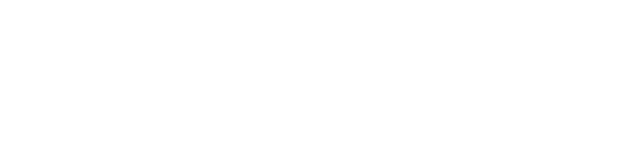
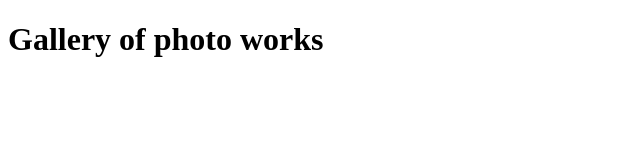
Before and after one commit to secret090/ITMO-WebDev-2023-Valeriy-Siluyanov, a plain HTML site: page index.html in a window 1280 px wide. Shown: the whole page, without its empty margins (0-640 px from the left). Drawn offline with Linux system fonts and the light colour scheme.

Commit message:
html commit 1

```diff
--- a/index.html
+++ b/index.html
@@ -7,6 +7,6 @@
   <title>Simple site</title>
 </head>
 <body>
-
+  <h1>Gallery of photo works</h1>
 </body>
 </html>
```
